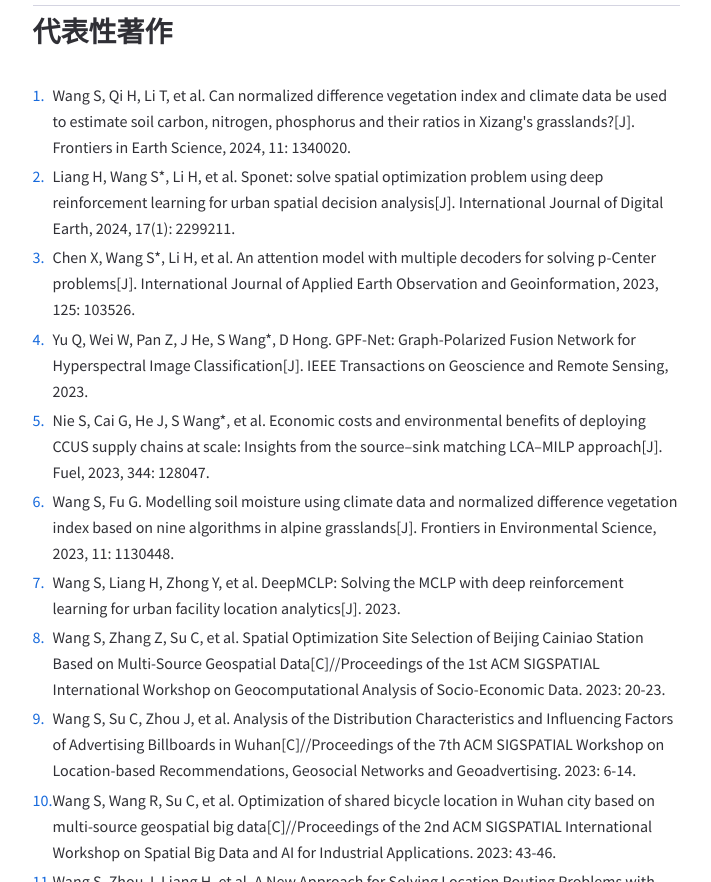
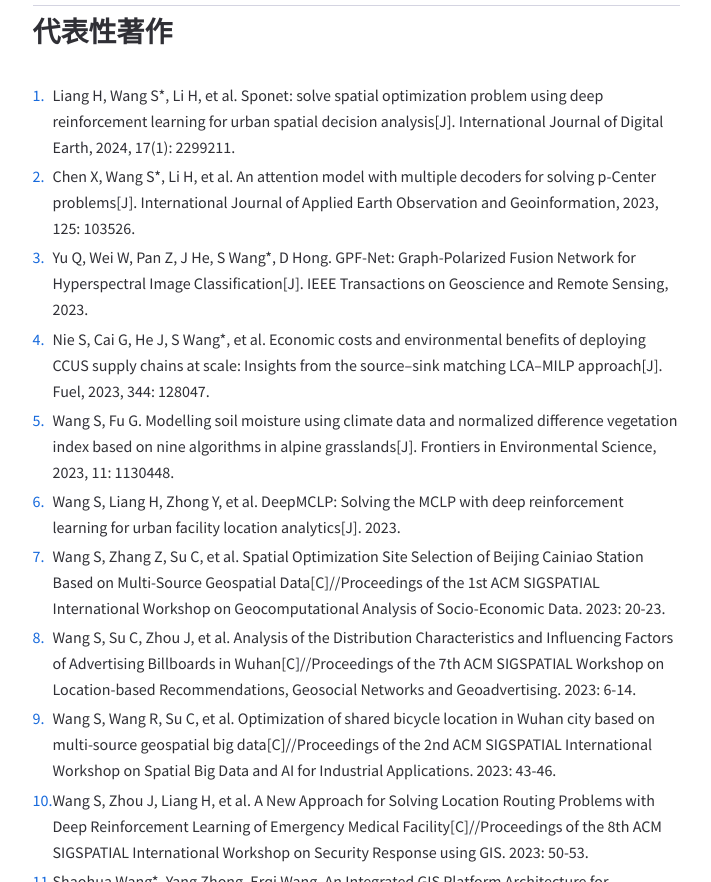
Before and after one commit to HIGISX/higisx.github.io, a plain HTML site: page zh/team/wangshaohua.html in a window 1280 px wide. Shown: the part 1673-2555 px from the top of the page, without its empty margins (515-1226 px from the left). Drawn offline with Linux system fonts and the light colour scheme; files whose address does not match are found by name.

Commit message:
“240307”

```diff
--- a/zh/team/wangshaohua.html
+++ b/zh/team/wangshaohua.html
@@ -257,7 +257,7 @@
                                                     <h3>代表性著作</h3>
                                                     <div class="content-paper">
                                                         <ol>
-                                                            <li>Wang S, Qi H, Li T, et al. Can normalized difference vegetation index and climate data be used to estimate soil carbon, nitrogen, phosphorus and their ratios in Xizang's grasslands?[J]. Frontiers in Earth Science, 2024, 11: 1340020.</li>
+
                                                             <li>Liang H, Wang S*, Li H, et al. Sponet: solve spatial optimization problem using deep reinforcement learning for urban spatial decision analysis[J]. International Journal of Digital Earth, 2024, 17(1): 2299211.</li>
                                                             <li>Chen X, Wang S*, Li H, et al. An attention model with multiple decoders for solving p-Center problems[J]. International Journal of Applied Earth Observation and Geoinformation, 2023, 125: 103526.</li>
                                                             <li>Yu Q, Wei W, Pan Z, J He, S Wang*, D Hong. GPF-Net: Graph-Polarized Fusion Network for Hyperspectral Image Classification[J]. IEEE Transactions on Geoscience and Remote Sensing, 2023.</li>
```
